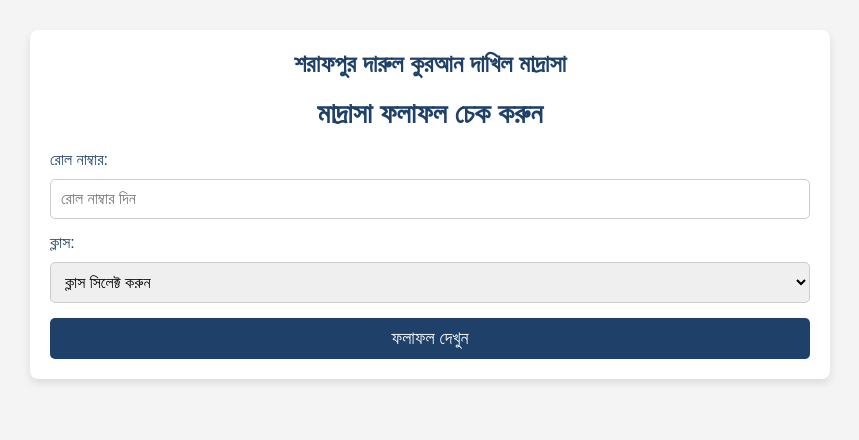
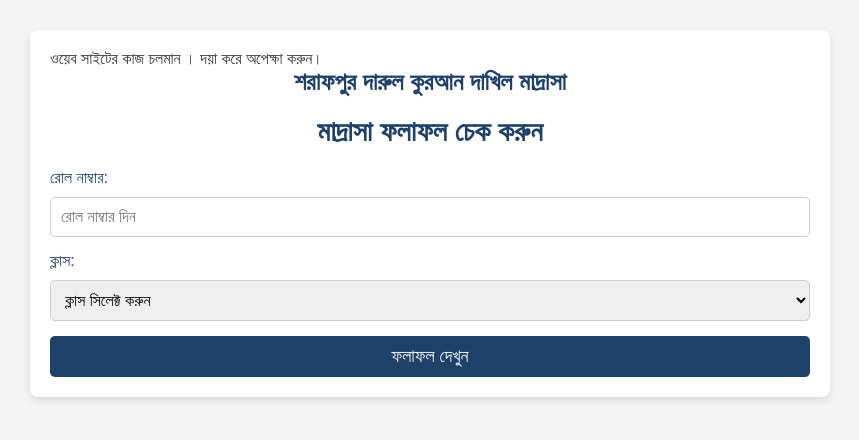
Before and after one commit to sheikhsohan/result-sdqdm, a React (Create React App) app: page / in a window 1280 px wide. Shown: the top 440 px of the page, without its empty margins (210-1069 px from the left). Built offline with nearby package versions, Linux system fonts and the light colour scheme.

Commit message:
Update App.js

```diff
--- a/src/App.js
+++ b/src/App.js
@@ -259,6 +259,11 @@ function App() {
 
   return (
     <div className="App">
+      {/* Notice for ongoing work */}
+      <div className="notice-banner">
+        <p>ওয়েব সাইটের কাজ চলমান । দয়া করে অপেক্ষা করুন।</p>
+      </div>
+
       {/* Madrasah Name */}
       <h2 className="madrasah-name">শরাফপুর দারুল কুরআন দাখিল মাদ্রাসা</h2>
 
```
